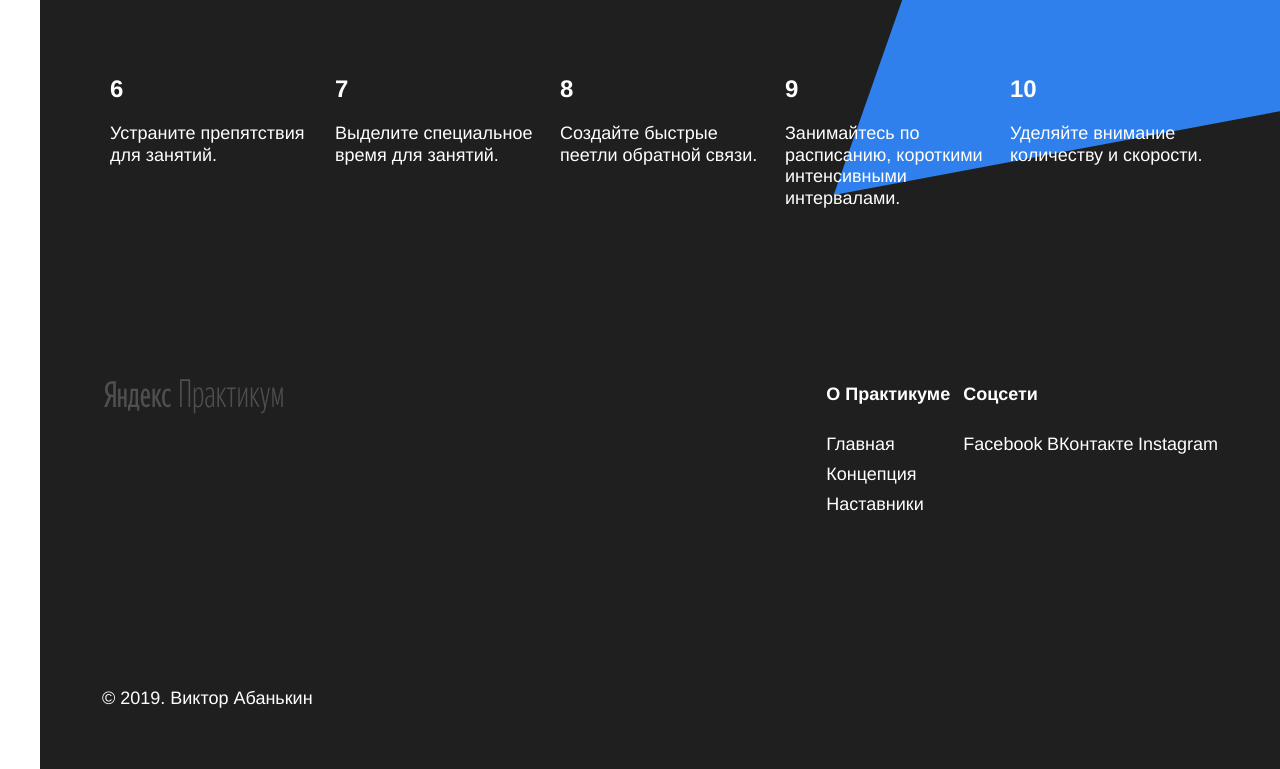
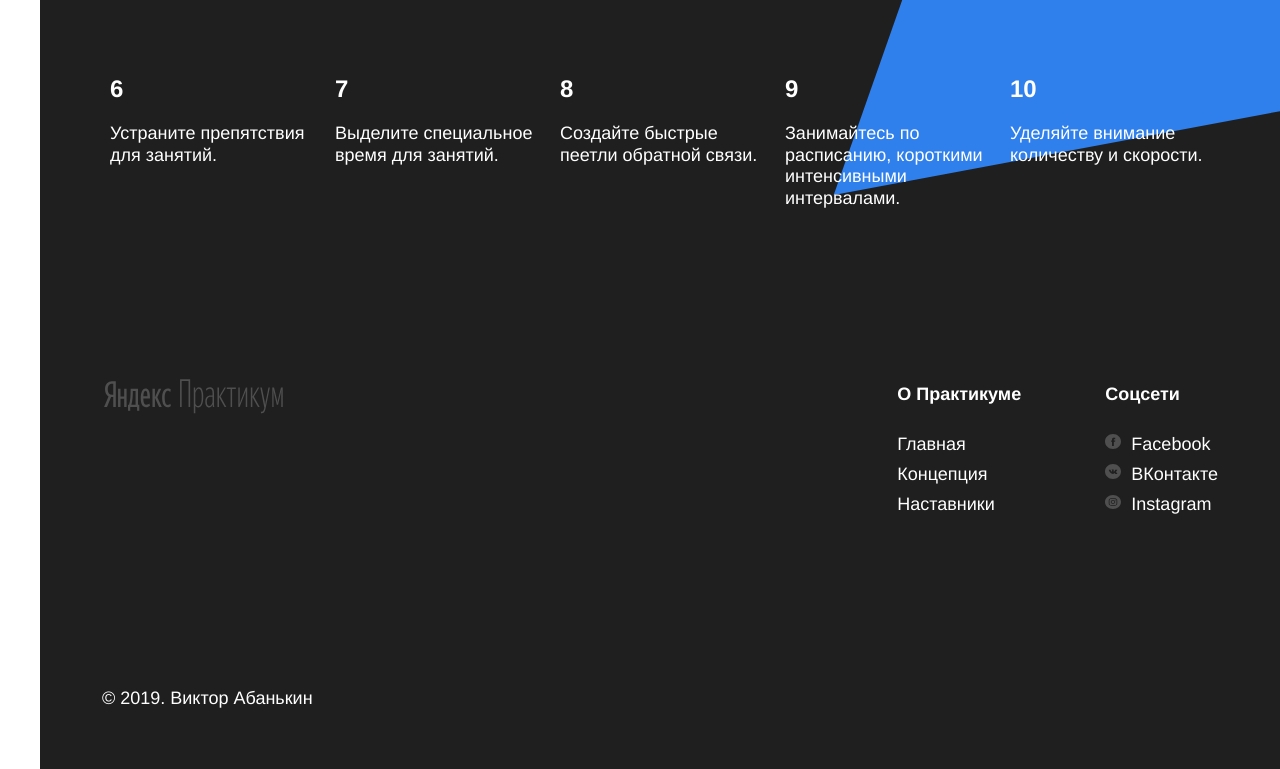
Before and after one commit to Olga-GSF/how-to-learn, a plain HTML site: page index.html in a window 1280 px wide. Shown: the part 3497-4266 px from the top of the page. Drawn offline with Linux system fonts and the light colour scheme.

Commit message:
All done 1

```diff
--- a/index.html
+++ b/index.html
@@ -241,15 +241,10 @@
         </div>
         <div class="footer__column footer__column_content_social">
           <h6 class="footer__column-heading">Соцсети</h6>
-          <div class="footer__social-icon">
-            <a href="./images/facebook_color_white.svg" class="footer__social-icon"></a>
-            <a href="./images/vk_color_white.svg" class="footer__social-icon"></a>
-            <a href="./images/instagram_color_white.svg" class="footer__social-icon"></a>
-          </div>
-          <div class="footer__column-link">
-            <a href="#" class="footer__column_link">Facebook</a>
-            <a href="#" class="footer__column_link">ВКонтакте</a>
-            <a href="#" class="footer__column_link">Instagram</a>
+          <div class="footer__column-links">
+            <a href="#" class="footer__column_link"><img src="./images/facebook_color_white.svg" class="footer__social-icon">Facebook</a>
+            <a href="#" class="footer__column_link"><img src="./images/vk_color_white.svg" class="footer__social-icon">ВКонтакте</a>
+            <a href="#" class="footer__column_link"><img src="./images/instagram_color_white.svg" class="footer__social-icon">Instagram</a>
           </div>
         </div>
       </div>
--- a/styles/style.css
+++ b/styles/style.css
@@ -372,5 +372,5 @@ font-weight: bold;
 }
 .footer__social-icon {
   margin-right: 10px;
-  display: flex;
-  flex-direction: column;
+  width: 16px;
+  height: 16px;
```
